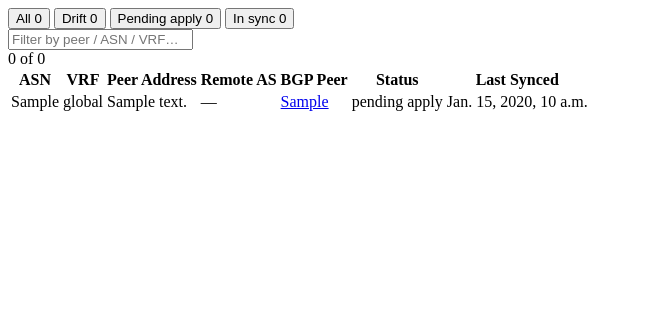
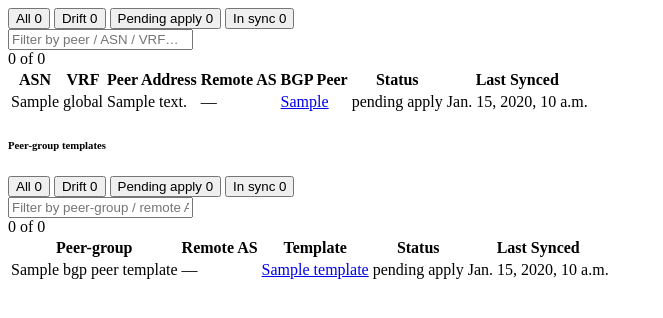
Before and after one commit to marcinpsk/netbox-nso-plugin, a Django app: template netbox_nso_plugin/templates/netbox_nso_plugin/categories/bgp.html in a window 1280 px wide. Shown: the top 318 px of the page, without its empty margins (0-663 px from the left). Run offline with Django 3.2, Linux system fonts and the light colour scheme; the template is opened without the code that fills it: most values are stand-ins (such as "Sample title", 1, 10 or a date in 2020).

Commit message:
feat(plugin): surface BGP peer-group templates on the NSO tab
Render the new NSOBGPPeerTemplateState overlay in the BGP category: a 'Peer-group
templates' table (name / remote-AS / linked BGPPeerTemplate / status / accept),
filterable, with per-row Accept. reconcile_category('bgp') now returns
bgp_peer_templates; the BGP headline count folds in templates (with a 'templates'
sub-count). Accept takes ownership only (templates have no device apply path).

```diff
--- a/netbox_nso_plugin/reconcile.py
+++ b/netbox_nso_plugin/reconcile.py
@@ -402,7 +402,12 @@
         elif key == "ospf":
             ctx["ospf_data"] = _reconcile_ospf(device, client.get_ospf(dev_id))
         elif key == "bgp":
+            from .models import NSOBGPPeerTemplateState
+
             ctx["bgp_peers"] = _reconcile_bgp_config(device, client.get_bgp_config(dev_id))
+            ctx["bgp_peer_templates"] = list(
+                NSOBGPPeerTemplateState.objects.filter(management=mgmt).select_related("template")
+            )
         elif key == "bfd":
             from .bfd_reconciler import reconcile_bfd
             from .models import NSOBFDInterfaceState
--- a/netbox_nso_plugin/templates/netbox_nso_plugin/categories/bgp.html
+++ b/netbox_nso_plugin/templates/netbox_nso_plugin/categories/bgp.html
@@ -37,3 +37,31 @@
 {% else %}
   <p class="text-muted mb-0">No BGP peers.</p>
 {% endif %}
+
+{% if bgp_peer_templates %}
+  <h6 class="mt-3 mb-2">Peer-group templates</h6>
+  <div id="flt-bgp-tmpl">
+  {% include "netbox_nso_plugin/categories/_table_filter.html" with fid="flt-bgp-tmpl" placeholder="Filter by peer-group / remote AS…" show_status=True %}
+  <div class="table-responsive">
+    <table class="table table-sm table-hover mb-0">
+      <thead>
+        <tr><th>Peer-group</th><th>Remote AS</th><th>Template</th><th>Status</th><th>Last Synced</th><th></th></tr>
+      </thead>
+      <tbody>
+        {% for tp in bgp_peer_templates %}
+        <tr data-status="{{ tp.status }}" data-owned="{{ tp.accepted_at|yesno:'true,false' }}">
+          <td>{{ tp.template_name }}</td>
+          <td>{{ tp.remote_as_str|default:"—" }}</td>
+          <td>{% if tp.template %}<a href="{{ tp.template.get_absolute_url }}">{{ tp.template }}</a>{% else %}—{% endif %}</td>
+          <td>{% include "netbox_nso_plugin/categories/_state_badge.html" with status=tp.status %}</td>
+          <td>{{ tp.last_sync_at|default:"—" }}</td>
+          <td>
+            {% url 'plugins:netbox_nso_plugin:routing_accept_bgp_peer_template' pk=tp.pk as accept_url %}{% include "netbox_nso_plugin/categories/_accept_cell.html" with accept_url=accept_url status=tp.status %}
+          </td>
+        </tr>
+        {% endfor %}
+      </tbody>
+    </table>
+  </div>
+  </div>
+{% endif %}
--- a/netbox_nso_plugin/urls.py
+++ b/netbox_nso_plugin/urls.py
@@ -221,6 +221,11 @@
         name="routing_accept_bgp_peer",
     ),
     path(
+        "routing/bgp-peer-template-state/<int:pk>/accept/",
+        views.NSOBGPPeerTemplateStateAcceptView.as_view(),
+        name="routing_accept_bgp_peer_template",
+    ),
+    path(
         "routing/route-policy-state/<int:pk>/accept/",
         views.NSORoutePolicyStateAcceptView.as_view(),
         name="routing_accept_route_policy",
```
Also changed, not shown: netbox_nso_plugin/summary.py (+8 -1 lines), netbox_nso_plugin/tests/test_django_views.py (+28 -0 lines), netbox_nso_plugin/views.py (+19 -0 lines).
